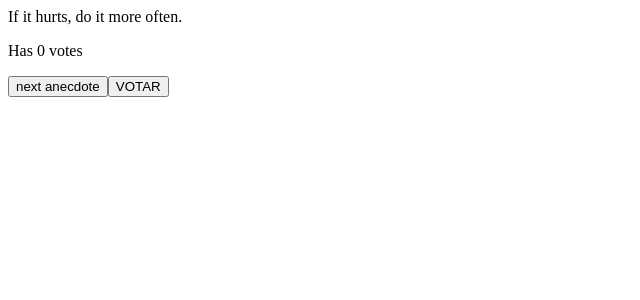
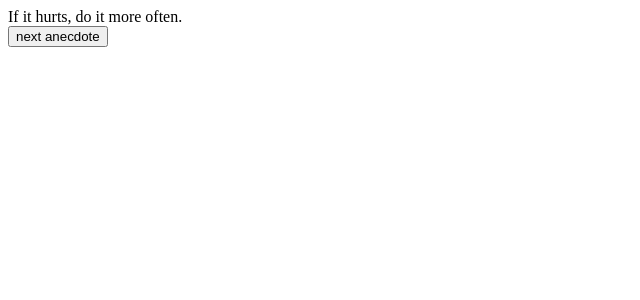
Before and after one commit to guidoserniotti/fullstack-dev, a React (Vite) app in the folder part1/anecdotes/: page / in a window 1280 px wide. Shown: the top 300 px of the page, without its empty margins (0-640 px from the left). Built offline with nearby package versions, Linux system fonts and the light colour scheme.

Commit message:
Revert "part 1 ex 1.12"
This reverts commit c267a15d87c3038ec6dc8c665e5acc74c7543d9d.

```diff
--- a/part1/anecdotes/src/App.jsx
+++ b/part1/anecdotes/src/App.jsx
@@ -15,9 +15,7 @@ const App = () => {
         "Programming without an extremely heavy use of console.log is same as if a doctor would refuse to use x-rays or blood tests when diagnosing patients.",
         "The only way to go fast, is to go well.",
     ];
-    let array = new Uint8Array(anecdotes.length);
 
-    const [votes, setVotes] = useState(array);
     const [selected, setSelected] = useState(0);
 
     const randomAnecdote = () => {
@@ -26,20 +24,12 @@ const App = () => {
         setSelected(index);
     };
 
-    const voteAnecdote = () => {
-        let votosTotales = [...votes];
-        votosTotales[selected] += 1;
-        setVotes(votosTotales);
-        console.log(votosTotales);
-    };
-
     return (
         <div>
             {anecdotes[selected]}
-            <p>Has {votes[selected]} votes</p>
+            {console.log(selected)}
             <div>
                 <Button text={"next anecdote"} handleClick={randomAnecdote} />
-                <Button text={"VOTAR"} handleClick={voteAnecdote} />
             </div>
         </div>
     );
```
